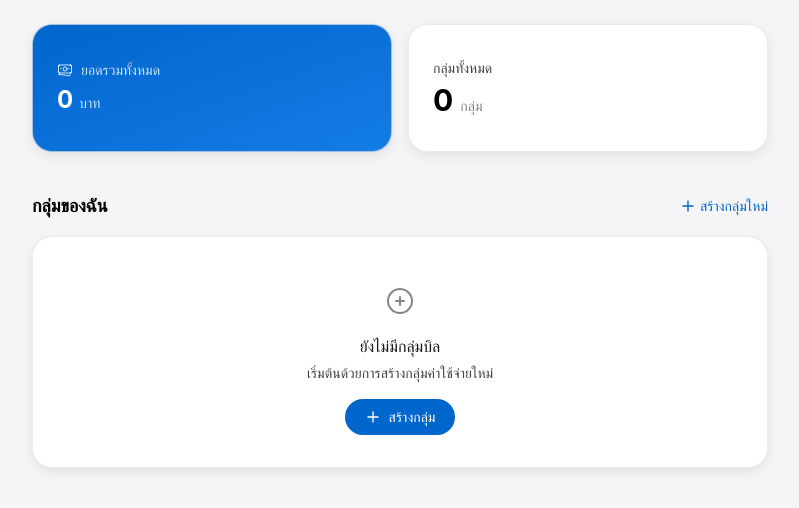
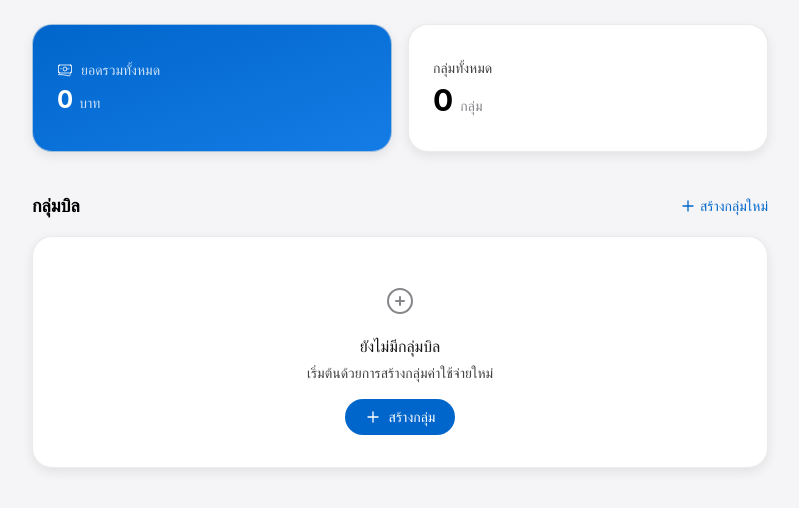
Before and after one commit to lalkai/check-bill, a Vue app: page / in a window 1280 px wide. Shown: the top 508 px of the page, without its empty margins (240-1039 px from the left). Built offline with nearby package versions, Linux system fonts and the light colour scheme.

Commit message:
fix: update ui

```diff
--- a/src/components/bills-view/OCRModal.vue
+++ b/src/components/bills-view/OCRModal.vue
@@ -526,7 +526,7 @@ function startOcrOver() {
                 <span class="text-xs sm:text-sm">{{ successMessage }}</span>
               </div>
             </div>
-          </div>
+
             <!-- Action Buttons -->
             <div class="flex flex-row gap-3 pt-3">
               <button @click="closeOcrModal" class="a-button-secondary flex-1 text-xs">
@@ -541,6 +541,7 @@ function startOcrOver() {
                   extractedItems.filter((item) => item.selected).length
                 }})
               </button>
+            </div>
           </div>
         </div>
       </div>
--- a/src/views/HomeView.vue
+++ b/src/views/HomeView.vue
@@ -71,7 +71,7 @@ function handleDeleteGroup(groupId) {
         <!-- Groups Section -->
         <div>
             <div class="flex items-center justify-between mb-4">
-                <h2 class="text-lg font-bold text-neutral-700">กลุ่มของฉัน</h2>
+                <h2 class="text-lg font-bold text-neutral-700">กลุ่มบิล</h2>
                 <button @click="showCreateModal = true"
                     class="text-primary hover:text-primary-dark font-medium text-sm flex items-center gap-1 transition-colors px-2 py-1 -mr-2 rounded-lg hover:bg-neutral-50">
                     <svg xmlns="http://www.w3.org/2000/svg" fill="none" viewBox="0 0 24 24" stroke-width="2"
```
Lines whose indentation alone changed are shown as unchanged.
